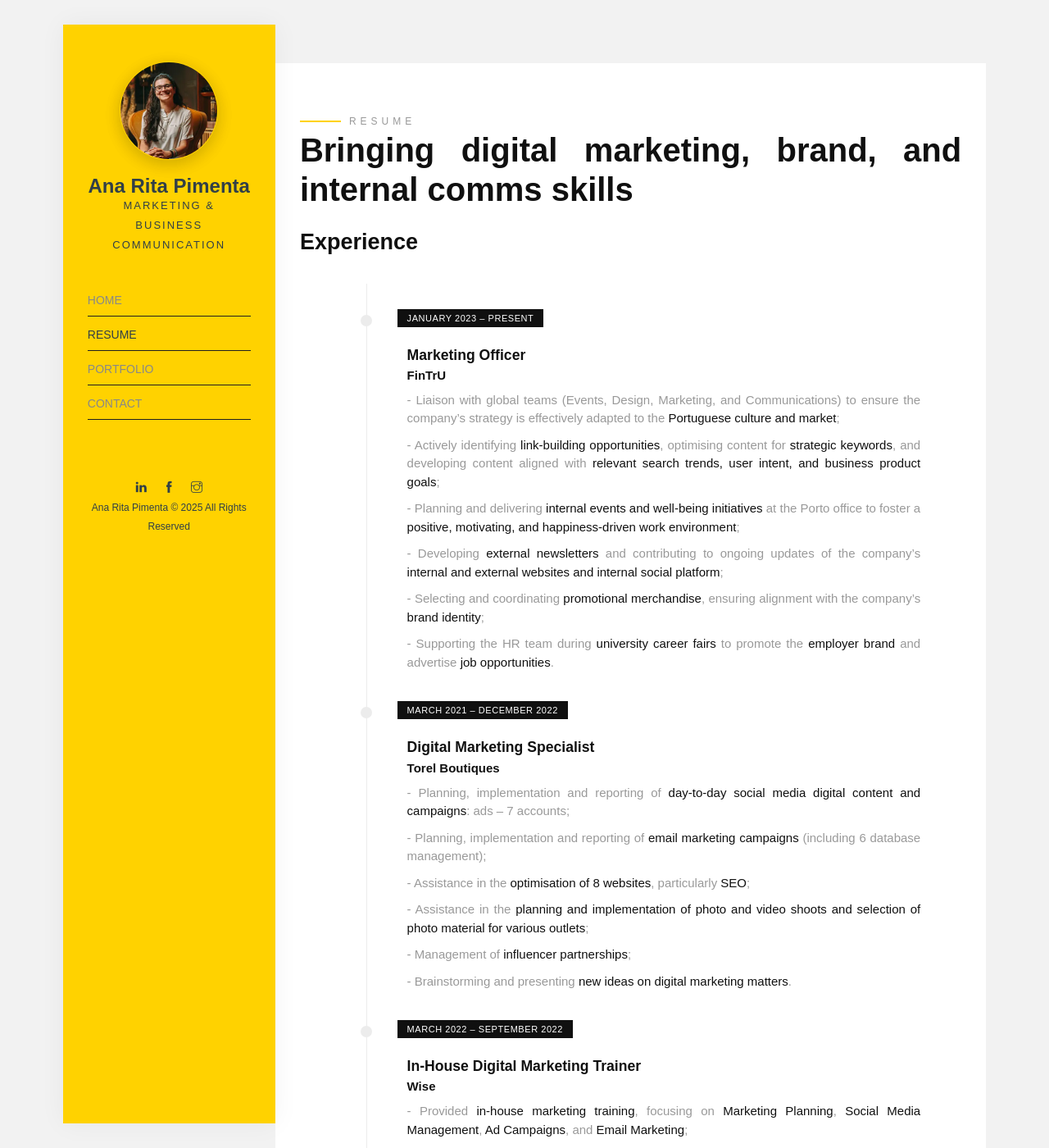
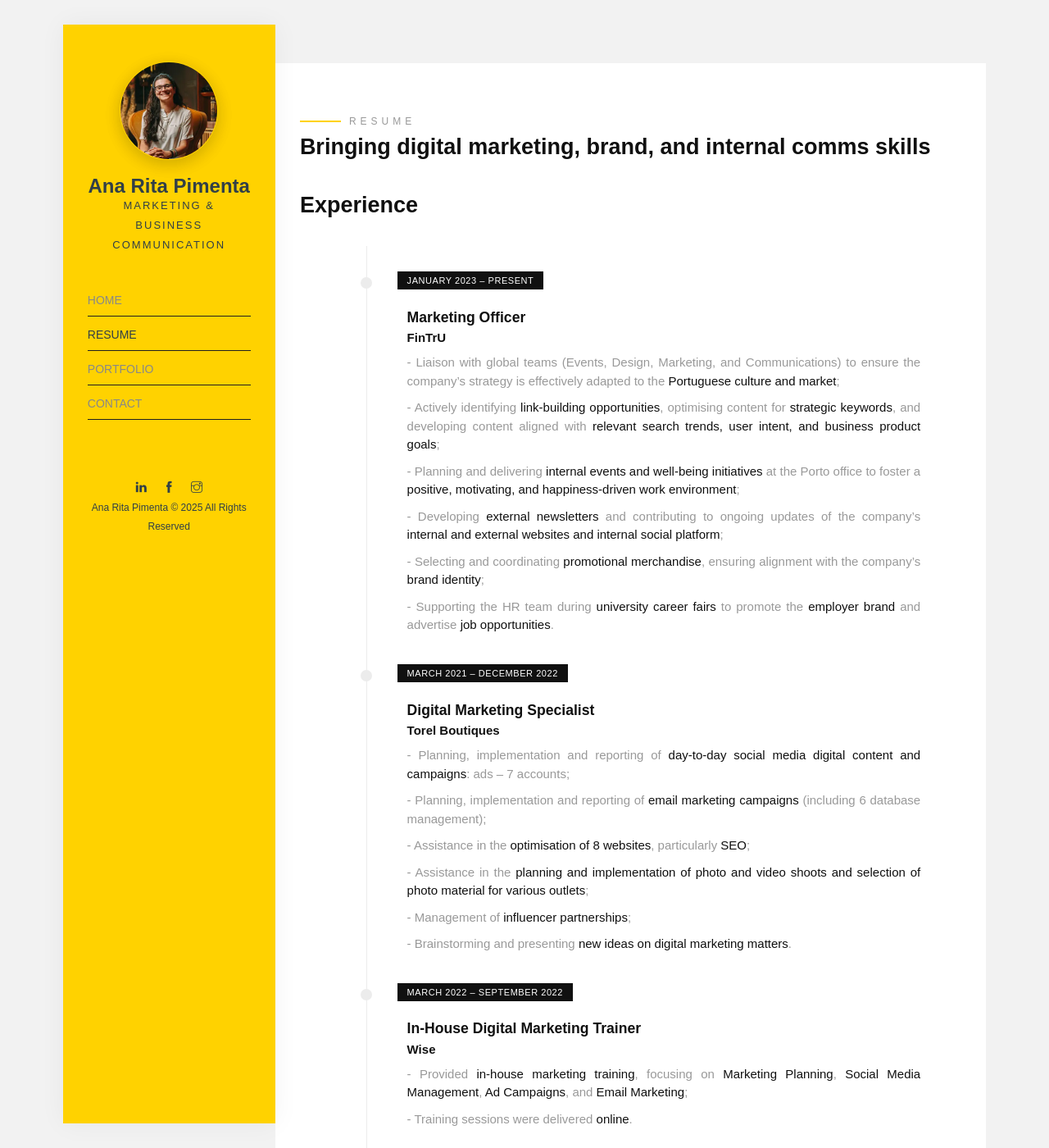
Before and after one commit to anaritapimenta/anaritapimenta.github.io, a Jekyll site: the page built from resume.html, in a window 1280 px wide and 1400 px high. Shown: the whole window at 82% size. Built offline with Jekyll 4.4.1, drawn with Linux system fonts in a browser that asks for light colours; some web fonts are replaced; some of the changed text lies outside the part shown.

Commit message:
Update resume.html

```diff
--- a/resume.html
+++ b/resume.html
@@ -5,6 +5,15 @@
 ---
 
 <style>
+  .heading {
+    color: #101010;
+    font-family: 'Rambla', sans-serif;
+    margin-bottom: 30px;
+    font-weight: 700;
+    font-size: 27px;
+    line-height: 1.5em;
+  }
+
   h3 {
     font-size: 1.1rem;
     font-weight: 600;
@@ -24,7 +33,7 @@
     <div class="row">
       <div class="col-md-12">
         <span class="heading-meta style-1">Resume</span>
-        <h1>Bringing digital marketing, brand, and internal comms skills</h1>
+        <h1 class="heading">Bringing digital marketing, brand, and internal comms skills</h1>
         <h2 class="heading animate-box" id="experience-heading" data-animate-effect="fadeInLeft">
           Experience
         </h2>
@@ -218,9 +227,18 @@
           <li>
             <article class="timeline-content" role="listitem">
               <span class="timeline-date">September 2012 – July 2015</span>
-              <h3>Filología y Traducción | Administración y Gestión de Empresas</h3>
-              <h4>Universidade de Vigo</h4>
-              <p>Engaged in the international <strong>"ERASMUS +" mobility programme</strong>, where I had the opportunity to <strong>improve Spanish</strong> <strong>in real context</strong>, and attended disciplines such as <strong>commercial direction</strong>, <strong>marketing research</strong> and <strong>knowledge management</strong>, and <strong>technological innovation</strong>.</p>
+              <h3>Business Communication and Marketing Course</h3>
+              <h4>Instituto Superior de Contabilidade e Administração do Porto (ISCAP)</h4>
+              <p><strong>Marketing</strong> and <strong>advertising</strong> applied to business.</p>
+            </article>
+          </li>
+
+          <li>
+            <article class="timeline-content" role="listitem">
+              <span class="timeline-date">September 2010 – July 2012</span>
+              <h3>Professional training in media production</h3>
+              <h4>Instituto Politécnico de Porto (IPP) - Escola Superior de Media Arts e Design (ESMAD)</h4>
+              <p><strong>Photography</strong>, <strong>Video</strong>, <strong>TV and Radio</strong> production.</p>
             </article>
           </li>
         </ul>
@@ -228,3 +246,42 @@
     </div>
   </div>
 </section>
+
+<div class="divider1" role="separator" aria-hidden="true"></div>
+
+<section class="resume" role="region" aria-labelledby="skills-heading">
+  <div class="container-fluid">
+    <div class="row">
+      <div class="col-md-12">
+        <span class="heading-meta style-1">Resume</span>
+        <h2 class="heading animate-box" id="skills-heading" data-animate-effect="fadeInLeft">
+          Skills
+        </h2>
+      </div>
+    </div>
+    <div class="row">
+      <div class="col-md-12 animate-box" data-animate-effect="fadeInLeft">
+        <ul class="timeline" aria-label="Skills timeline">
+          <li>
+            <article class="timeline-content" role="listitem">
+              <h3>Languages</h3>
+              <p>Portuguese (native), English (C1), Spanish (C1), German (A2).</p>
+            </article>
+          </li>
+          <li>
+            <article class="timeline-content" role="listitem">
+              <h3>Digital and Social Media</h3>
+              <p>Google Ads, Google Analytics, Facebook, Instagram, LinkedIn, YouTube, Mailchimp, WordPress, SEO, SEM, E-Commerce.</p>
+            </article>
+          </li>
+          <li>
+            <article class="timeline-content" role="listitem">
+              <h3>Other Skills</h3>
+              <p>Event organisation, internal communications, newsletter production, copywriting, video production, brand management.</p>
+            </article>
+          </li>
+        </ul>
+      </div>
+    </div>
+  </div>
+</section>
```
